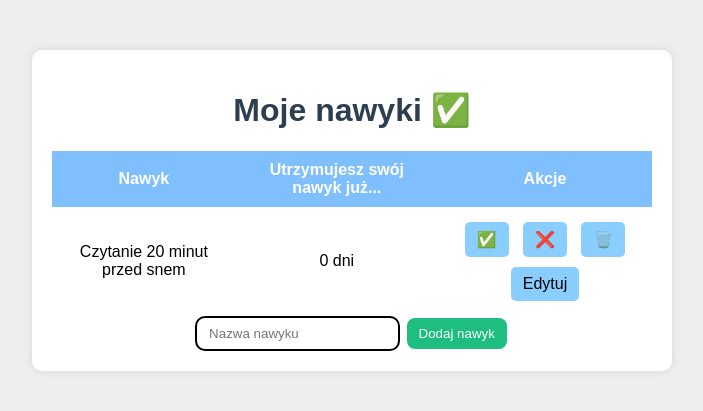
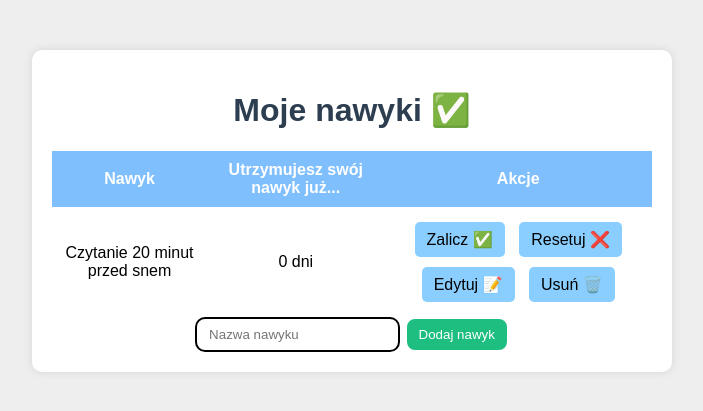
Before and after one commit to Kwasninski/habit_tracker, a Flask app: page / in a window 1280 px wide. Shown: the top 411 px of the page, without its empty margins (288-991 px from the left). Run offline with Flask 3, Linux system fonts and the light colour scheme; data comes from the database, SQL or seed files in the repository; both versions use the stored data as it was after the commit.

Commit message:
small fix

```diff
--- a/habits/templates/index.html
+++ b/habits/templates/index.html
@@ -25,10 +25,10 @@
                 <td>{{habit.counter}} dni</td>
 
                 <td>
-                    <a href="/increment/{{habit.id}}">✅</a>
-                    <a href="/reset-counter/{{habit.id}}">❌</a>
-                    <a href="/delete/{{habit.id}}">🗑️</a>
-                    <a href="/update/{{habit.id}}">Edytuj</a>
+                    <a href="/increment/{{habit.id}}">Zalicz ✅</a>
+                    <a href="/reset-counter/{{habit.id}}">Resetuj ❌</a>
+                    <a href="/update/{{habit.id}}">Edytuj 📝</a>
+                    <a href="/delete/{{habit.id}}">Usuń 🗑️</a>
                     <br>
                 </td>
             </tr>
```
Also changed, not shown: habits/instance/habits.db.
